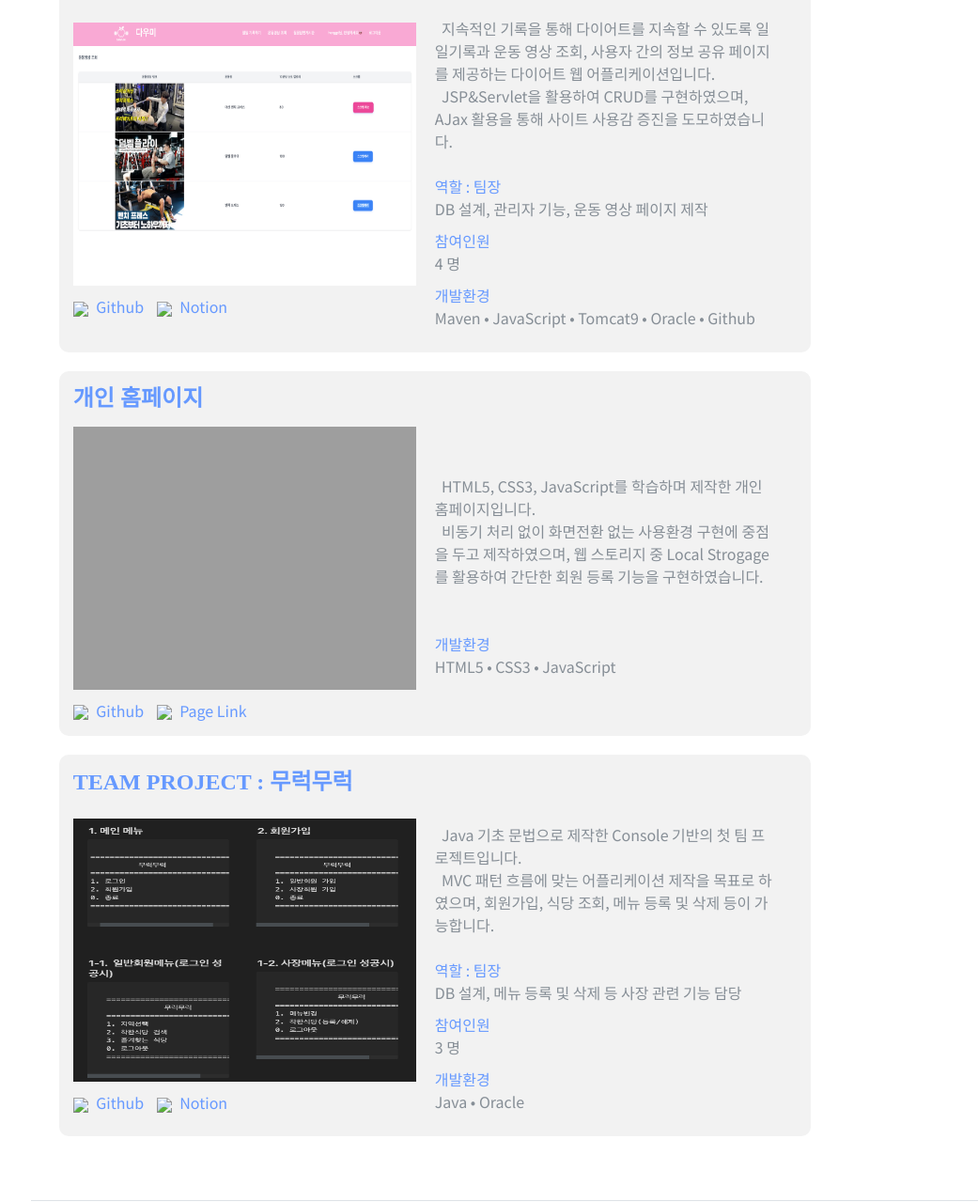
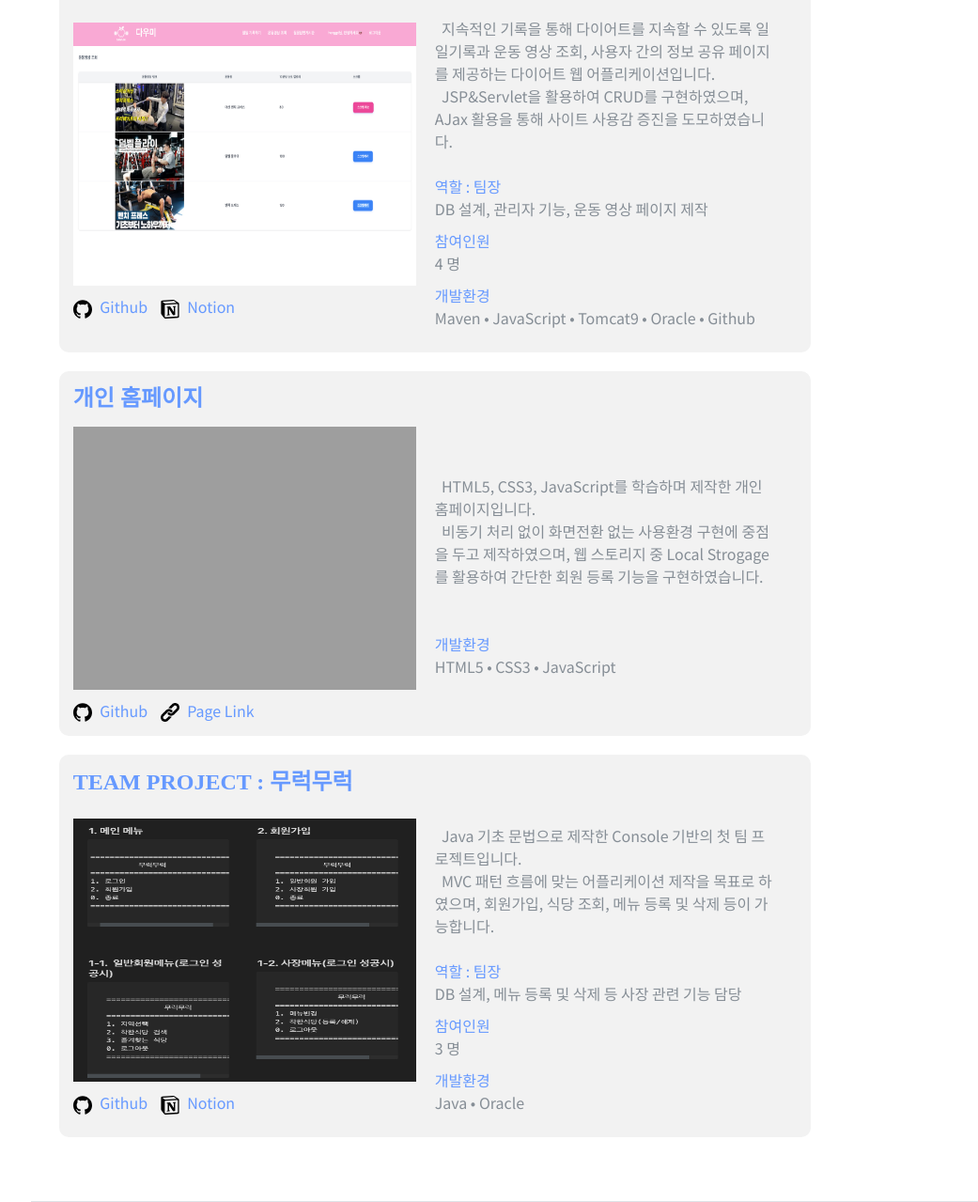
Before and after one commit to hjh705/jh_portfolio, a plain HTML site: page index.html in a window 1280 px wide. Shown: the part 2924-4203 px from the top of the page at 94% size, without its empty margins (239-1280 px from the left). Drawn offline with nearby package versions, Linux system fonts and the light colour scheme; the site is published under a folder, as on GitHub Pages, so addresses that start at the root find nothing; a web font is replaced by a local one.

Commit message:
Fix: 아이콘 깨짐 수정

```diff
--- a/index.html
+++ b/index.html
@@ -310,14 +310,14 @@
             <div class="image-box">
               <img class="project-img" src="img/project_img/pj_workson.png" style="width: 380px; height: 280px; margin-bottom: 10px;">
               <a href="https://github.com/kh352-230911/WorksOn">
-                <img src="/img/program_icon/github.svg" style="width: 20px; margin-right: 5px;"> Github
+                <img src="img/program_icon/github.svg" style="width: 20px; margin-right: 5px;"> Github
               </a>
               <a href="https://shqkel.notion.site/WorksOn-e5074655e1304acea9d91f9c2ec618cc?pvs=4">
-                <img src="/img/program_icon/notion.svg" style="width: 20px; margin-left: 10px; margin-right: 5px;">
+                <img src="img/program_icon/notion.svg" style="width: 20px; margin-left: 10px; margin-right: 5px;">
                 Notion
               </a>
               <a href="https://mindev.click/WorksOn/auth/login.do">
-                <img src="/img/link.png" style="width: 20px; margin-right: 5px; margin-left: 10px;">
+                <img src="img/link.png" style="width: 20px; margin-right: 5px; margin-left: 10px;">
                  Page Link
               </a>
             </div>
@@ -348,10 +348,10 @@
             <div class="image-box">
               <img class="project-img" src="img/project_img/pj_daumi.png" style="width: 380px; height: 280px; margin-bottom: 10px;">
               <a href="https://github.com/kh352-230911/semi_diet_helper.git">
-                <img src="/img/program_icon/github.svg" style="width: 20px; margin-right: 5px;"> Github
+                <img src="img/program_icon/github.svg" style="width: 20px; margin-right: 5px;"> Github
               </a>
               <a href="https://shqkel.notion.site/DIET_HELPER-d21a3a4ebee54be3852d2116525f183a?pvs=4">
-                <img src="/img/program_icon/notion.svg" style="width: 20px; margin-left: 10px; margin-right: 5px;">
+                <img src="img/program_icon/notion.svg" style="width: 20px; margin-left: 10px; margin-right: 5px;">
                 Notion
               </a>
             </div>
@@ -383,10 +383,10 @@
             <div class="image-box">
               <img class="project-img" src="img/project_img/personal_page.png" style="width: 380px; height: 280px; margin-bottom: 10px;">
               <a href="https://github.com/hjh705/hjh705.github.io.git">
-                <img src="/img/program_icon/github.svg" style="width: 20px; margin-right: 5px;"> Github
+                <img src="img/program_icon/github.svg" style="width: 20px; margin-right: 5px;"> Github
               </a>
               <a href="https://hjh705.github.io/">
-                <img src="/img/link.png" style="width: 20px; margin-right: 5px; margin-left: 10px;">
+                <img src="img/link.png" style="width: 20px; margin-right: 5px; margin-left: 10px;">
                  Page Link
               </a>
             </div>
@@ -409,10 +409,10 @@
             <div class="image-box">
               <img class="project-img" src="img/project_img/minipj_mrmr.png" style="width: 380px; height: 280px; margin-bottom: 10px;">
               <a href="">
-                <img src="/img/program_icon/github.svg" style="width: 20px; margin-right: 5px;"> Github
+                <img src="img/program_icon/github.svg" style="width: 20px; margin-right: 5px;"> Github
               </a>
               <a href="https://shqkel.notion.site/2243e57667c84446853b40633ed1cc95?pvs=4">
-                <img src="/img/program_icon/notion.svg" style="width: 20px; margin-left: 10px; margin-right: 5px;">
+                <img src="img/program_icon/notion.svg" style="width: 20px; margin-left: 10px; margin-right: 5px;">
                 Notion
               </a>
             </div>
```
